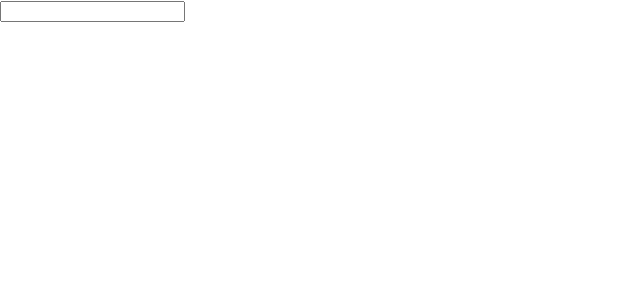
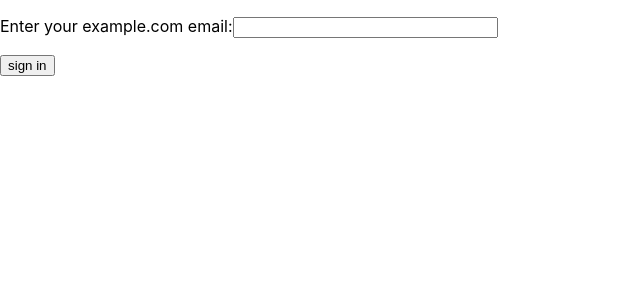
Before and after one commit to ittyi/book-review, a React (Create React App) app: page / in a window 1280 px wide. Shown: the top 300 px of the page, without its empty margins (0-640 px from the left). Built offline with nearby package versions, Linux system fonts and the light colour scheme.

Commit message:
🩹 add: gitignore, yarn init

```diff
--- a/src/App.js
+++ b/src/App.js
@@ -4,7 +4,13 @@
       <header className="">
       </header>
       <main>
-        <input></input>
+        <form>
+          <p>
+            <label for="email">Enter your example.com email:</label>
+            <input type="email" id="email" pattern=".+@example\.com" size="30" required></input>
+          </p>
+          <button type="submit">sign in</button>
+        </form>
       </main>
     </div>
   );
```
Also changed, not shown: 2 other files (tests, documents, lock files or other folders).
